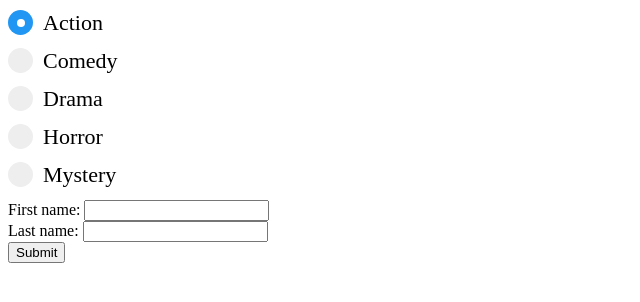
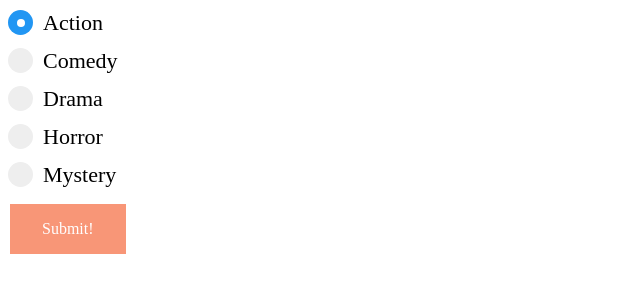
Before and after one commit to DanielWadell/cinema_selector, a Python web app: template templates/welcome.html in a window 1280 px wide. Shown: the part 150-452 px from the top of the page, without its empty margins (0-640 px from the left). Run offline with Jinja, Linux system fonts and the light colour scheme; the template is opened without the code that fills it, so the values that code supplies are empty.

Commit message:
Fixed buttons

```diff
--- a/templates/welcome.html
+++ b/templates/welcome.html
@@ -74,23 +74,23 @@
 
 <h2>Which genre would you like to watch?</h2>
 <label class="container">Action
-  <input type="radio" checked="checked" name="radio">
+  <input type="radio" checked="checked" name="choice-action">
   <span class="checkmark"></span>
 </label>
 <label class="container">Comedy
-  <input type="radio" name="radio">
+  <input type="radio" name="choice-comedy">
   <span class="checkmark"></span>
 </label>
 <label class="container">Drama
-  <input type="radio" name="radio">
+  <input type="radio" name="choice-drama">
   <span class="checkmark"></span>
 </label>
 <label class="container">Horror
-  <input type="radio" name="radio">
+  <input type="radio" name="choice-horror">
   <span class="checkmark"></span>
 </label>
 <label class="container">Mystery
-  <input type="radio" name="radio">
+  <input type="radio" name="choice-mystery">
   <span class="checkmark"></span>
 </label>
 
@@ -117,12 +117,24 @@
 </head>
 <body>
 
-<form action="/action_page.php" method="get" target="_blank">
-  First name: <input type="text" name="fname"><br>
-  Last name: <input type="text" name="lname"><br>
-  <input type="submit" value="Submit">
-</form>
+<a class="button" href="https://cssxi-amemariee.c9users.io/final_project/cinema_selector/templates/results.html">Submit!</a>
+<style>
+.clickMe {
+    -moz-appearance: button;
+    -ms-appearance: button;
+    -o-appearance: button;
+    -webkit-appearance: button;
+    appearance: button;
+    text-decoration: none;
+    color: #000;
+    padding: 0.2em 0.4em;
+}
+</style>
 
+<!--<form action="/action_page.php" method="get" target="_blank">-->
+<!--  First name: <input type="text" name="name"><br>-->
+<!--  <input type="submit" value="Submit">-->
+<!--</form>-->
 
 <!--<a href="result.html">-->
 <!--  <button>Take me to the login page</button>-->
```
Also changed, not shown: templates/results.html (+15 -1 lines).
